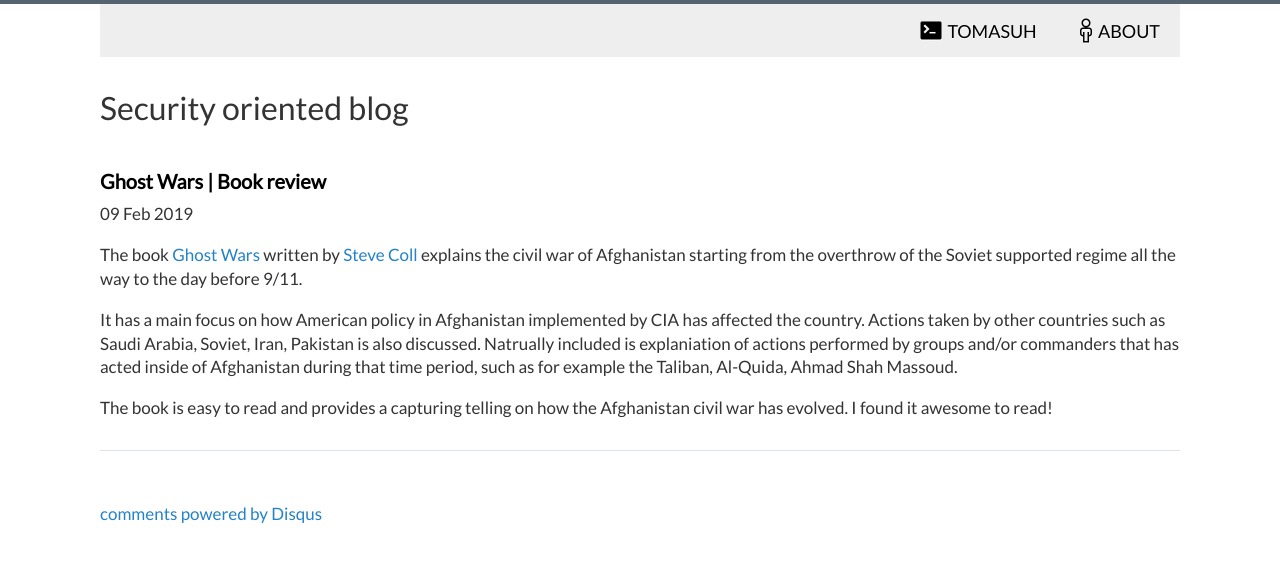
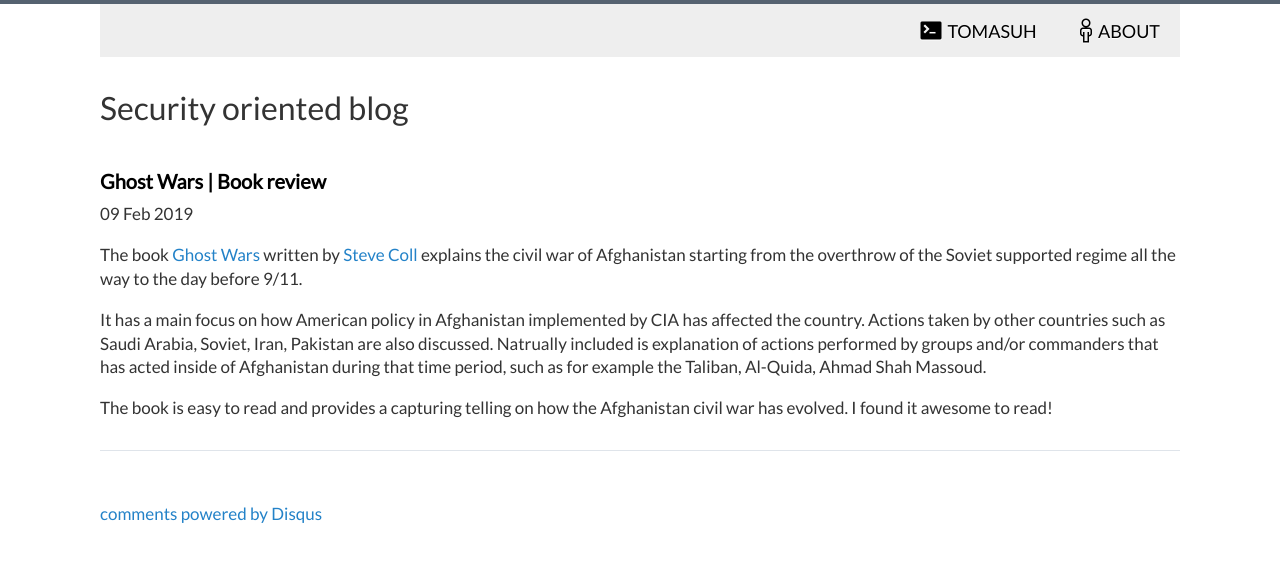
Before and after one commit to Tomasuh/Tomasuh.github.io, a Jekyll site: the page built from _posts/2019-02-09-ghost-wars.md, in a window 1280 px wide. Shown: the top 562 px of the page. Built offline with Jekyll 4.4.1, drawn with Linux system fonts in a browser that asks for light colours; comment, search, counter and statistics services are not loaded.

Commit message:
book review

```diff
--- a/_posts/2019-02-09-ghost-wars.md
+++ b/_posts/2019-02-09-ghost-wars.md
@@ -11,8 +11,8 @@ explains the civil war of Afghanistan starting from the overthrow of the Soviet
 the day before 9/11.
 
 It has a main focus on how American policy in Afghanistan implemented by CIA has affected the country.
- Actions taken by other countries such as Saudi Arabia, Soviet, Iran, Pakistan is also discussed.
-Natrually included is explaniation of actions performed by groups and/or commanders that has acted inside of Afghanistan during
+ Actions taken by other countries such as Saudi Arabia, Soviet, Iran, Pakistan are also discussed.
+Natrually included is explanation of actions performed by groups and/or commanders that has acted inside of Afghanistan during
  that time period, such as for example the Taliban, Al-Quida, Ahmad Shah Massoud.
 
 The book is easy to read and provides a capturing telling on how the Afghanistan civil war has evolved. I found it awesome to read!
```
